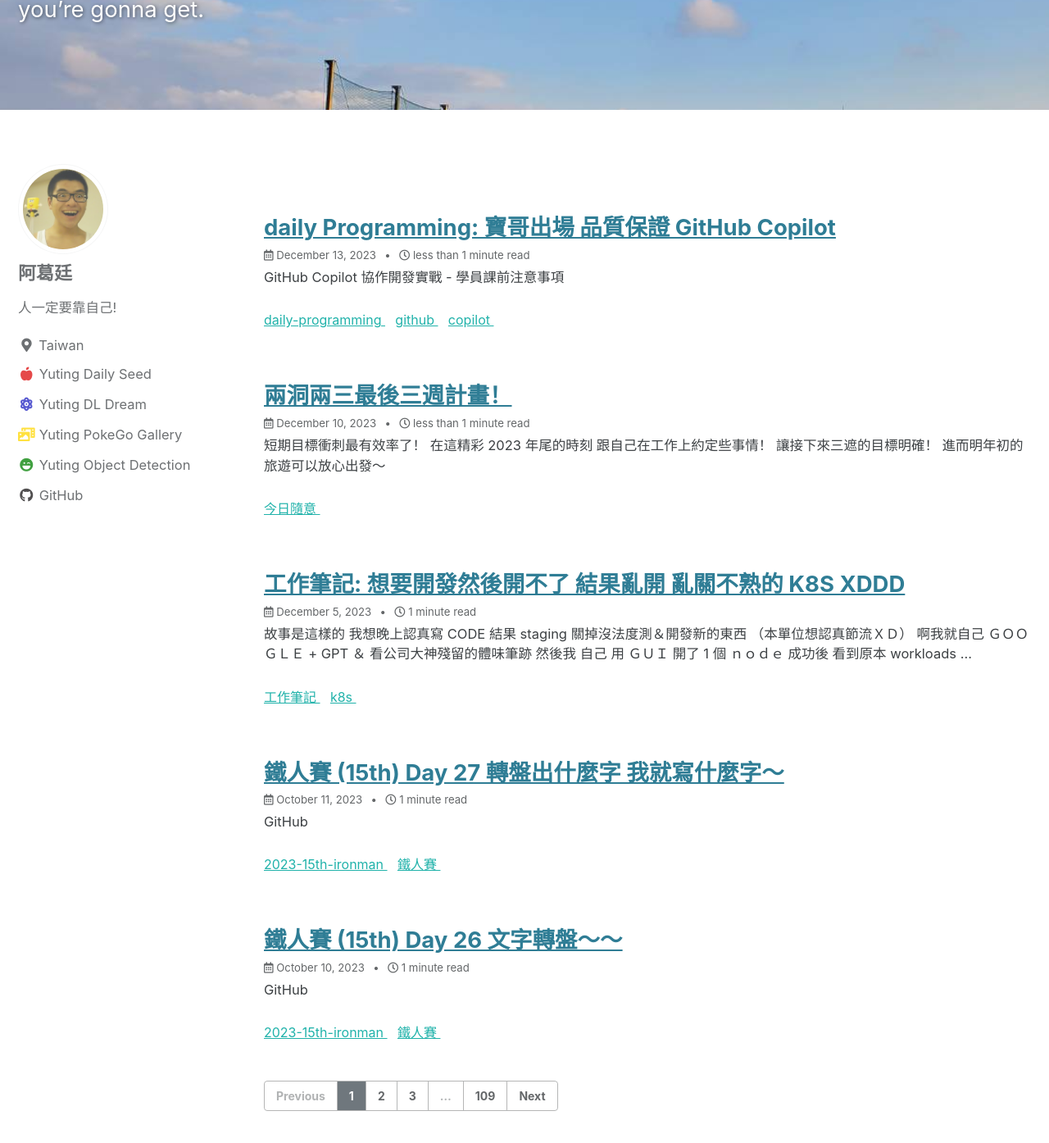
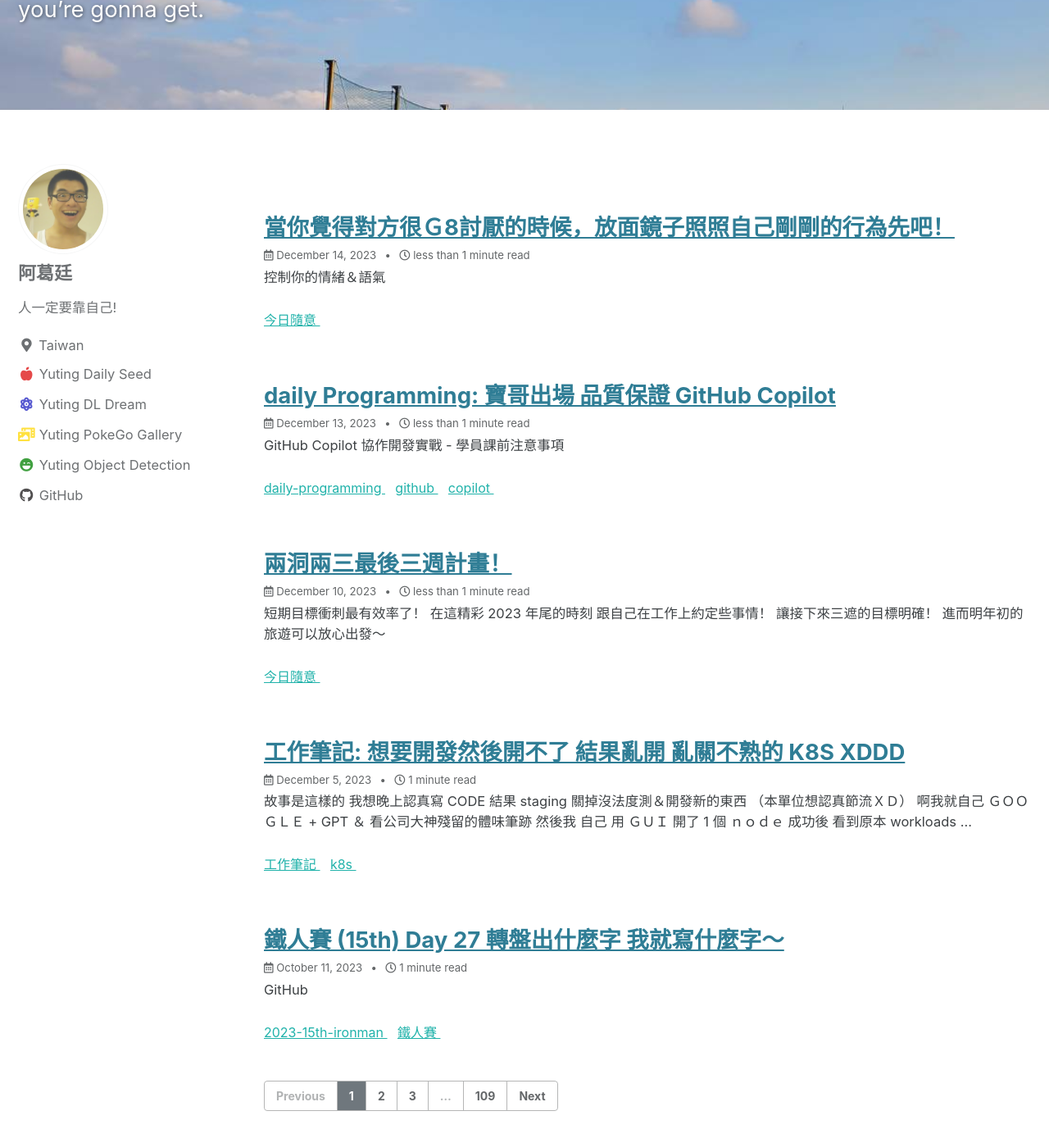
Before and after one commit to yuting3656/yutingblog, a Jekyll site: the page built from index.html, in a window 1280 px wide and 1400 px high, scrolled down 286 px. Shown: the top 1394 px of the window at 82% size. Built offline with Jekyll 4.4.1, drawn with Linux system fonts in a browser that asks for light colours; cached includes are drawn as plain includes; the list of posts is cut into pages by our own code.

Commit message:
[update] add ga4

```diff
--- a/_includes/head/custom.html
+++ b/_includes/head/custom.html
@@ -2,14 +2,14 @@
 
 <!-- insert favicons. use https://realfavicongenerator.net/ -->
 
-<!-- end custom head snippets -->
-<script async src="https://www.googletagmanager.com/gtag/js?id=UA-142565426-1"></script>
+<!-- Google tag (gtag.js) -->
+<script async src="https://www.googletagmanager.com/gtag/js?id=G-YVGM2XGHHV"></script>
 <script>
   window.dataLayer = window.dataLayer || [];
   function gtag(){dataLayer.push(arguments);}
   gtag('js', new Date());
 
-  gtag('config', 'UA-142565426-1');
+  gtag('config', 'G-YVGM2XGHHV');
 </script>
 
 <head>
--- /dev/null
+++ b/_posts/diary/2023/2023-12-14-diary-page-and-time.md
@@ -0,0 +1,11 @@
+---
+layout: "single"
+title: '當你覺得對方很Ｇ8討厭的時候，放面鏡子照照自己剛剛的行為先吧！'
+permalink: 'diary/:year-:month-:day'
+tags: 今日隨意
+---
+
+
+> 控制你的情緒＆語氣
+>
+>
```
